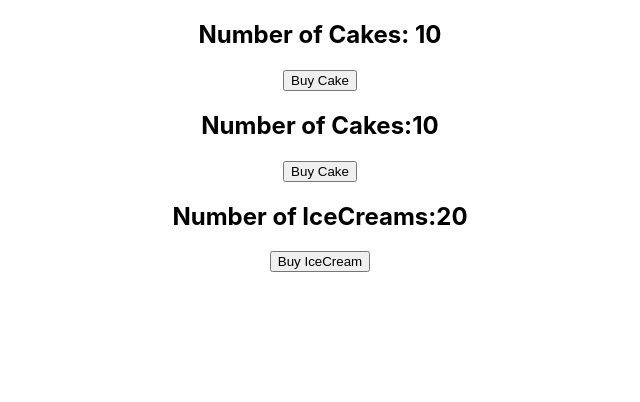
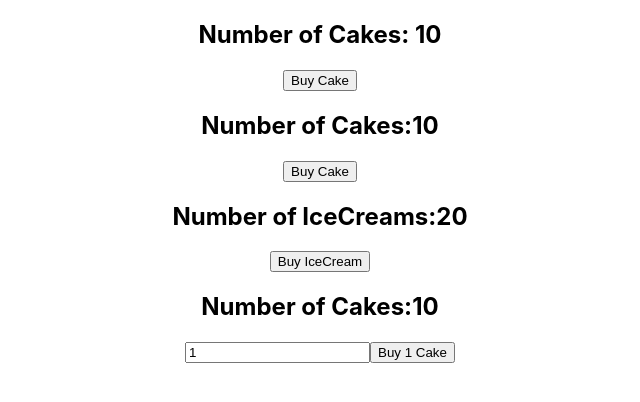
Before and after one commit to minhbka/CakeShopApp, a React (Create React App) app: page / in a window 1280 px wide. Shown: the top 402 px of the page, without its empty margins (320-960 px from the left). Built offline with nearby package versions, Linux system fonts and the light colour scheme.

Commit message:
add Action payload

```diff
--- a/src/App.js
+++ b/src/App.js
@@ -5,6 +5,7 @@ import CakeContainer from "./components/CakeContainer";
 import store from "./redux/store";
 import HooksCakeContainer from "./components/HooksCakeContainer";
 import IceCreamContainer from "./components/IceCreamContainer";
+import NewCakeContainer from "./components/NewCakeContainer";
 
 function App() {
   return (
@@ -13,6 +14,7 @@ function App() {
         <HooksCakeContainer />
         <CakeContainer />
         <IceCreamContainer />
+        <NewCakeContainer />
       </div>
     </Provider>
   );
--- /dev/null
+++ b/src/components/NewCakeContainer.js
@@ -0,0 +1,30 @@
+import React, { useState } from "react";
+import { buyCake } from "../redux";
+import { connect } from "react-redux";
+
+function NewCakeContainer(props) {
+  const [number, setNumber] = useState(1);
+  return (
+    <div>
+      <h2>Number of Cakes:{props.numOfCakes}</h2>
+      <input
+        type='text'
+        value={number}
+        onChange={(e) => setNumber(e.target.value)}
+      />
+      <button onClick={() => props.buyCake(number)}>Buy {number} Cake</button>
+    </div>
+  );
+}
+const mapStateToProps = (state) => {
+  return {
+    numOfCakes: state.cake.numOfCakes,
+  };
+};
+
+const mapDispatchToProps = (dispatch) => {
+  return {
+    buyCake: (number) => dispatch(buyCake(number)),
+  };
+};
+export default connect(mapStateToProps, mapDispatchToProps)(NewCakeContainer);
--- a/src/redux/cake/cakeActions.js
+++ b/src/redux/cake/cakeActions.js
@@ -1,6 +1,7 @@
 import { BUY_CAKE } from "./cakeTypes";
-export const buyCake = () => {
+export const buyCake = (number = 1) => {
   return {
     type: BUY_CAKE,
+    payload: number,
   };
 };
--- a/src/redux/cake/cakeReducer.js
+++ b/src/redux/cake/cakeReducer.js
@@ -8,7 +8,7 @@ const cakeReducer = (state = initialState, action) => {
     case BUY_CAKE:
       return {
         ...state,
-        numOfCakes: state.numOfCakes - 1,
+        numOfCakes: state.numOfCakes - action.payload,
       };
 
     default:
```
